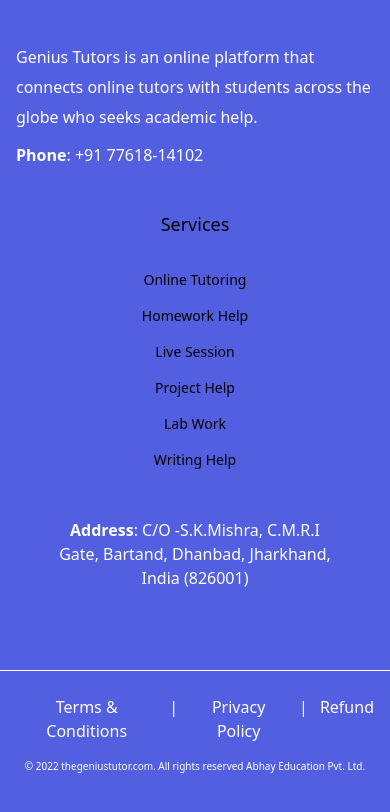
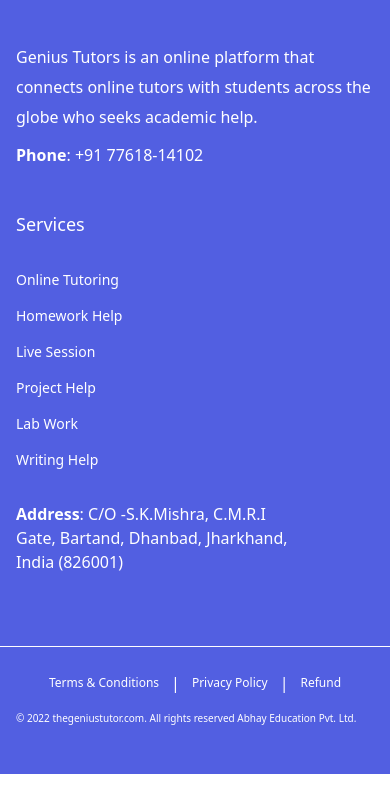
Before and after one commit to ritesh-chaudhari-aepl/tutorlancer, a React (Vite) app: page / in a window 390 px wide. Shown: the part 7925-8737 px from the top of the page. After the commit the page ends 8699 px from the top, so only its background shows below. Built offline with nearby package versions, Linux system fonts and the light colour scheme.

Commit message:
favicon, footer adjustments

```diff
--- a/index.html
+++ b/index.html
@@ -2,7 +2,7 @@
 <html lang="en">
   <head>
     <meta charset="UTF-8" />
-    <link rel="icon" type="image/svg+xml" href="/vite.svg" />
+    <link rel="icon" type="image/png" href="/favicon.png" />
     <link rel="preconnect" href="https://fonts.googleapis.com" />
     <link rel="preconnect" href="https://fonts.gstatic.com" crossorigin />
     <link
--- a/src/pages/Footer.jsx
+++ b/src/pages/Footer.jsx
@@ -33,14 +33,14 @@
           </div>
 
           <div className="flex basis-1/4 flex-col mt-10 lg:mt-0 grid-cols-3 gap-2 sm:grid-cols-2 md:grid-cols-2 lg:col-span-2 relative">
-            <div className="text-center sm:text-left">
-              <p className="text-lg font-medium text-black">Services</p>
+            <div className="">
+              <p className="text-lg font-medium text-white">Services</p>
 
               <nav aria-label="Footer About Nav" className="mt-8">
                 <ul className="space-y-4 text-sm">
                   <li>
                     <a
-                      className="text-black transition hover:text-black/75"
+                      className="text-white transition hover:text-black/75"
                       href="/"
                     >
                       Online Tutoring
@@ -49,7 +49,7 @@
 
                   <li>
                     <a
-                      className="text-black transition hover:text-black/75"
+                      className="text-white transition hover:text-black/75"
                       href="/"
                     >
                       Homework Help
@@ -58,7 +58,7 @@
 
                   <li>
                     <a
-                      className="text-black transition hover:text-black/75"
+                      className="text-white transition hover:text-black/75"
                       href="/"
                     >
                       Live Session
@@ -67,7 +67,7 @@
 
                   <li>
                     <a
-                      className="text-black transition hover:text-black/75"
+                      className="text-white transition hover:text-black/75"
                       href="/"
                     >
                       Project Help
@@ -76,7 +76,7 @@
 
                   <li>
                     <a
-                      className="text-black transition hover:text-black/75"
+                      className="text-white transition hover:text-black/75"
                       href="/"
                     >
                       Lab Work
@@ -85,7 +85,7 @@
 
                   <li>
                     <a
-                      className="text-black transition hover:text-black/75"
+                      className="text-white transition hover:text-black/75"
                       href="/"
                     >
                       Writing Help
@@ -105,8 +105,8 @@
             </div>
           </div>
 
-          <div className="flex basis-1/4 xl:self-end flex-col mt-10 grid-cols-3 gap-2 sm:grid-cols-2 md:grid-cols-2 lg:col-span-2 relative">
-            <div className="text-center sm:text-left">
+          <div className="mt-6 lg:mt-0">
+            <div className="">
               <span className="font-inter capitalize text-base">
                 <strong>Address</strong>: c/o -s.k.mishra, c.m.r.i <br />
                 gate, bartand, dhanbad, jharkhand,
@@ -126,11 +126,11 @@
         </div>
       </div>
       <div className="mt-12 sm:flex place-content-center md:block w-full border-t border-white pt-6 pb-12">
-        <div className=" mx-auto max-w-screen-xl px-4 text-center sm:flex sm:justify-between sm:text-left">
-          <div className="flex flex-row">
-            <div className="flex flex-row gap-3 ">
+        <div className=" mx-auto max-w-screen-xl px-4 items-center sm:flex sm:justify-between sm:text-left">
+          <div className="flex flex-row items-center justify-center">
+            <div className="flex flex-row gap-3 items-center ">
               <a
-                className="inline-block text-white transition hover:text-white/75"
+                className="text-[12px] lg:text-base text-white transition hover:text-white/75"
                 href="/termsandcondition"
               >
                 Terms & Conditions
@@ -139,9 +139,9 @@
               <span className="mr-3">|</span>
             </div>
 
-            <div className="flex flex-row gap-3 ">
+            <div className="flex flex-row gap-3 items-center ">
               <a
-                className="inline-block text-teal-600 transition hover:text-teal-600/75"
+                className="text-[12px] lg:text-base text-teal-600 transition hover:text-teal-600/75"
                 href="/privacy"
               >
                 Privacy Policy
@@ -151,7 +151,7 @@
             </div>
             <div className="flex sm:flex-row gap-3 ">
               <a
-                className="inline-block text-teal-600 transition hover:text-teal-600/75"
+                className="text-[12px] lg:text-base text-teal-600 transition hover:text-teal-600/75"
                 href="/refund"
               >
                 Refund
```
Also changed, not shown: public/favicon.png (added), 1 other file (tests, documents, lock files or other folders).
